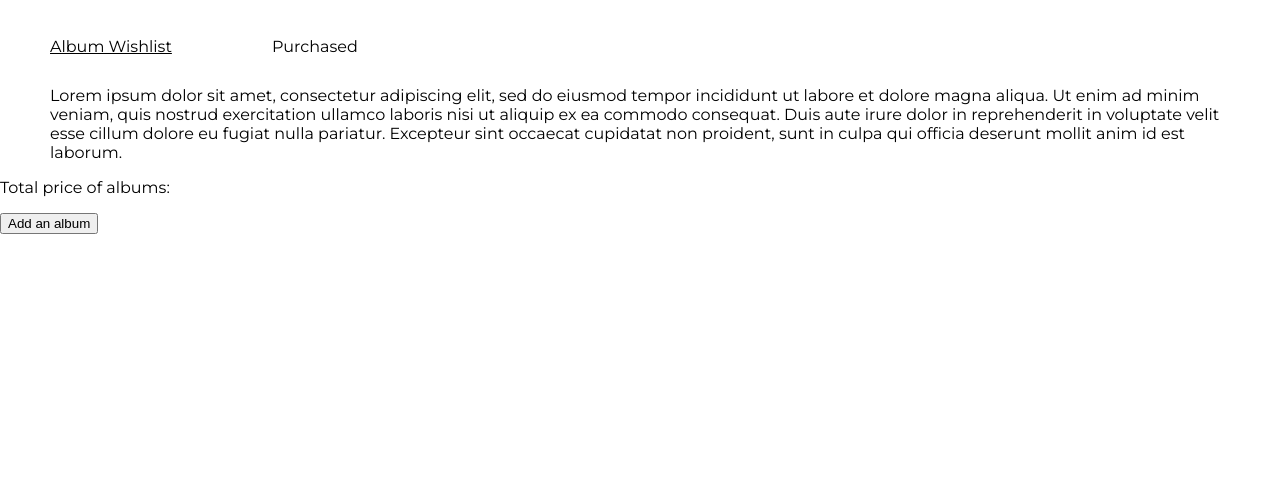
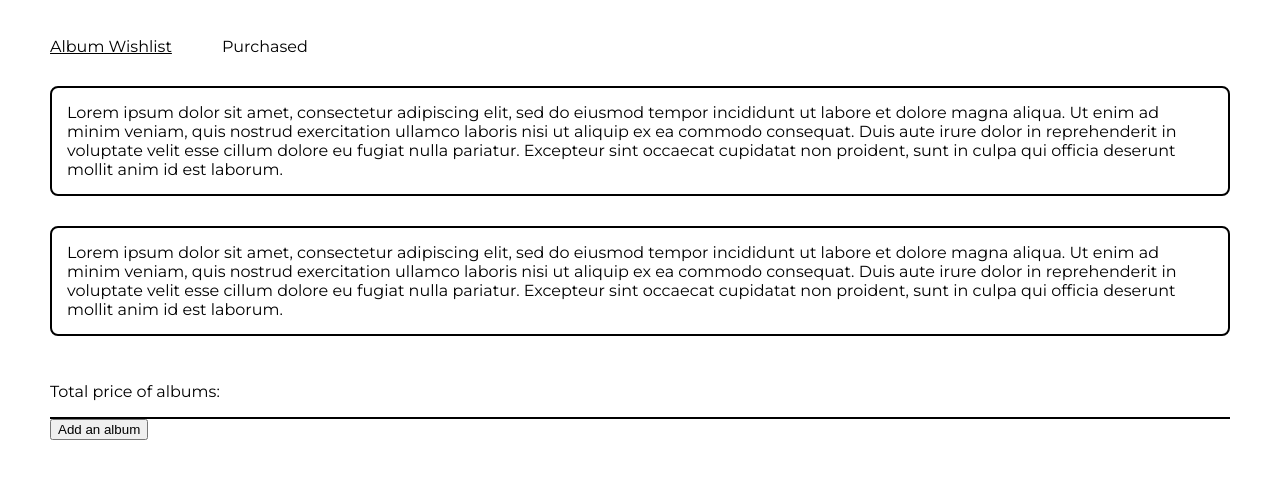
Before and after one commit to ceeoreo/kpop-album-wishlist, a website: page html/index.html in a window 1280 px wide. Shown: the part 78-556 px from the top of the page. Drawn offline with Linux system fonts and the light colour scheme.

Commit message:
add sample album info cards

```diff
--- a/css/styles.css
+++ b/css/styles.css
@@ -12,6 +12,10 @@ body {
     text-align: center;
 }
 
+main {
+    margin: 0 50px;
+}
+
 .tabs {
     display: flex;
     flex-wrap: wrap;
@@ -19,7 +23,8 @@ body {
 
 .radio-labels {
     cursor: pointer;
-    padding: 0 50px 30px;
+    margin-bottom: 30px;
+    padding-right: 50px;
 }
 
 .radio-tabs {
@@ -30,7 +35,7 @@ body {
     order: 1;
     width: 100%;
     display: none;
-    margin: 0 50px;
+    /* margin: 0 50px; */
 }
 
 .radio-tabs:checked+.radio-labels {
@@ -41,3 +46,17 @@ body {
 .radio-tabs:checked+.radio-labels+.tab-content {
     display: initial;
 }
+
+.wishlist-cards {
+
+}
+.album-card {
+border: 2px solid black;
+border-radius: 8px;
+padding: 15px;
+margin-bottom: 30px;
+}
+
+.price-display {
+    border-bottom: 2px solid;
+}
--- a/html/index.html
+++ b/html/index.html
@@ -15,8 +15,15 @@
         <div class="tabs">
             <input type="radio" name="album-status" id="wishlist-tab" class="radio-tabs" checked>
                 <label class="radio-labels" for="wishlist-tab"> Album Wishlist</label>
-                <div class="tab-content wishlist-content">
-                    <div>
+                <div class="tab-content wishlist-cards">
+                    <div class="album-card">
+                        Lorem ipsum dolor sit amet, consectetur adipiscing elit, sed do eiusmod tempor incididunt
+                        ut labore et dolore magna aliqua. Ut enim ad minim veniam, quis nostrud exercitation ullamco
+                        laboris nisi ut aliquip ex ea commodo consequat. Duis aute irure dolor in reprehenderit in
+                        voluptate velit esse cillum dolore eu fugiat nulla pariatur. Excepteur sint occaecat cupidatat
+                        non proident, sunt in culpa qui officia deserunt mollit anim id est laborum.
+                    </div>
+                    <div class="album-card">
                         Lorem ipsum dolor sit amet, consectetur adipiscing elit, sed do eiusmod tempor incididunt
                         ut labore et dolore magna aliqua. Ut enim ad minim veniam, quis nostrud exercitation ullamco
                         laboris nisi ut aliquip ex ea commodo consequat. Duis aute irure dolor in reprehenderit in
```
